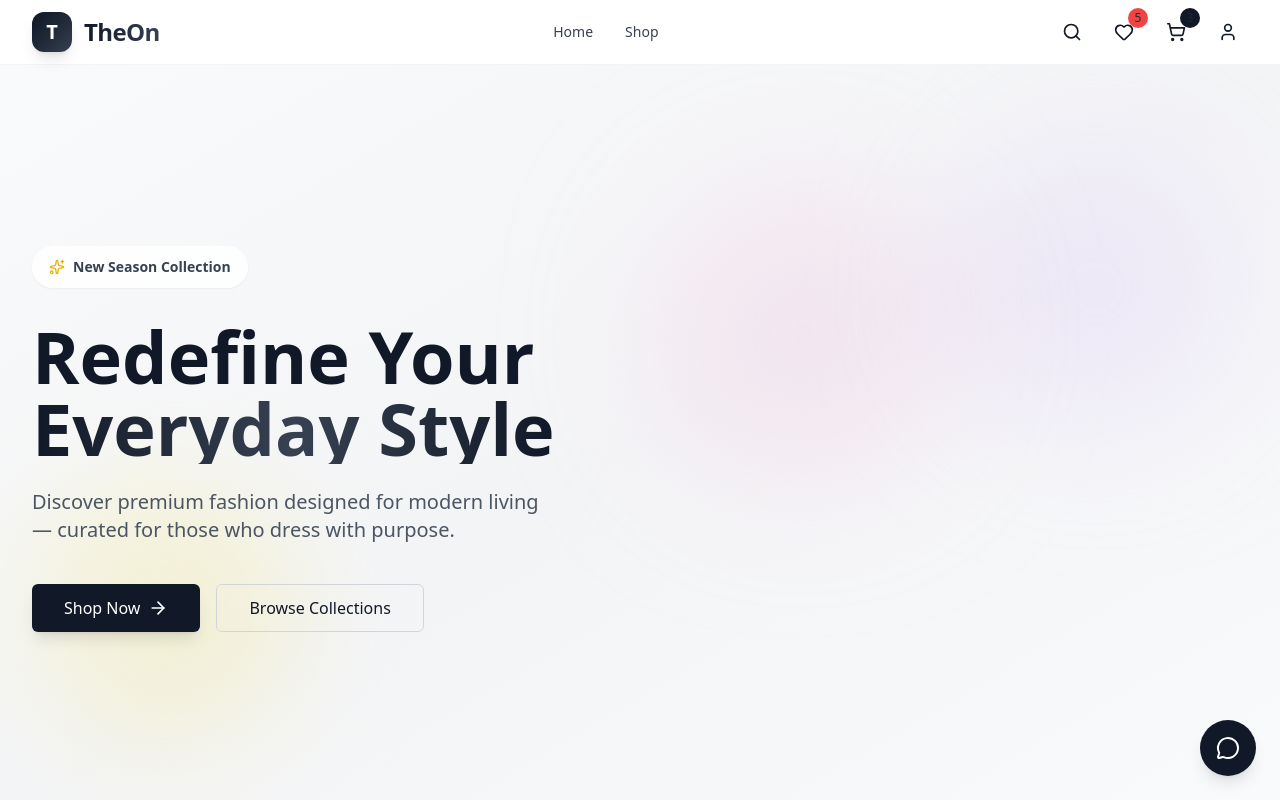
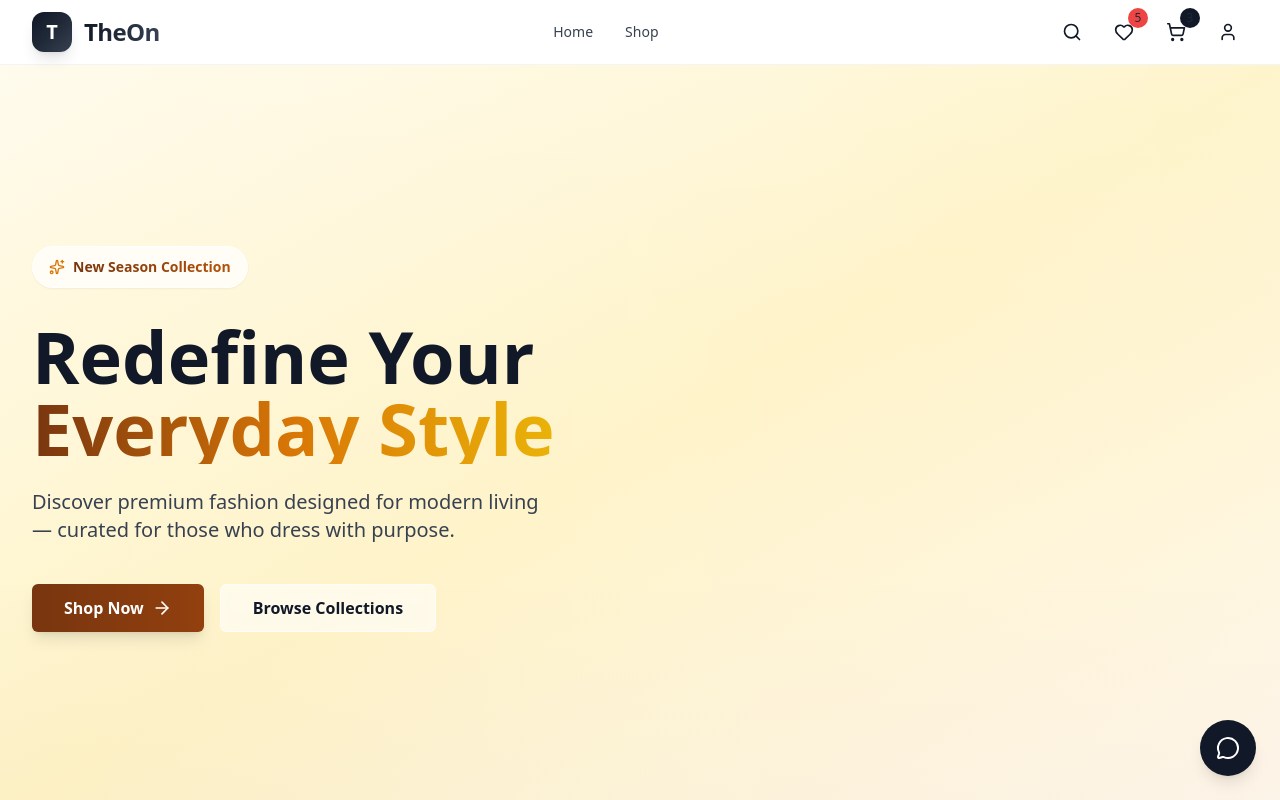
Before and after one commit to indrareddy15/theOn_u, a React (Vite) app: page / in a window 1280 px wide. Shown: the top 800 px of the page. Built offline with nearby package versions, Linux system fonts and the light colour scheme.

Commit message:
completionId: cgen-5eed95beae2649879a6ec89534fdb2f3
cgen-5eed95beae2649879a6ec89534fdb2f3

```diff
--- a/src/pages/Home.jsx
+++ b/src/pages/Home.jsx
@@ -43,36 +43,55 @@ export default function Home() {
 
   return (
     <div className="min-h-screen">
-      {/* Hero Section */}
-      <section className="relative h-[600px] md:h-[750px] bg-gradient-to-br from-gray-50 via-gray-100 to-gray-50 overflow-hidden">
-        <div className="absolute inset-0">
-          <div className="absolute top-20 right-10 w-72 h-72 bg-purple-200 rounded-full mix-blend-multiply filter blur-3xl opacity-30 animate-blob"></div>
-          <div className="absolute bottom-20 left-10 w-72 h-72 bg-yellow-200 rounded-full mix-blend-multiply filter blur-3xl opacity-30 animate-blob animation-delay-2000"></div>
-          <div className="absolute top-40 left-1/2 w-72 h-72 bg-pink-200 rounded-full mix-blend-multiply filter blur-3xl opacity-30 animate-blob animation-delay-4000"></div>
+      {/* Cinematic Luxury Hero Section */}
+      <section className="relative h-[600px] md:h-[750px] overflow-hidden bg-black">
+        {/* Background Gradient Layers - Cream & Gold Palette */}
+        <div className="absolute inset-0 bg-gradient-to-br from-amber-50 via-amber-100 to-orange-50"></div>
+
+        {/* Drifting Light - Animated Gold Glow */}
+        <div className="absolute inset-0 overflow-hidden">
+          <div className="absolute -top-1/2 -right-1/4 w-96 h-96 bg-gradient-radial from-yellow-200 to-transparent rounded-full mix-blend-lighten filter blur-3xl opacity-40 animate-drift"></div>
+          <div className="absolute -bottom-1/2 -left-1/4 w-80 h-80 bg-gradient-radial from-amber-200 to-transparent rounded-full mix-blend-lighten filter blur-3xl opacity-30 animate-drift-slow"></div>
         </div>
 
+        {/* Parallax Depth Layer - Subtle Moving Background */}
+        <div className="absolute inset-0 opacity-20">
+          <div className="absolute top-0 left-0 right-0 h-1/3 bg-gradient-to-b from-white/50 to-transparent animate-parallax-subtle"></div>
+          <div className="absolute bottom-0 left-0 right-0 h-1/3 bg-gradient-to-t from-amber-900/10 to-transparent animate-parallax-reverse"></div>
+        </div>
+
+        {/* Shimmer Glow Overlay */}
+        <div className="absolute inset-0 bg-gradient-to-r from-transparent via-white/10 to-transparent animate-shimmer-glow opacity-50 pointer-events-none"></div>
+
+        {/* Content Container */}
         <div className="relative max-w-7xl mx-auto px-4 sm:px-6 lg:px-8 h-full flex items-center">
-          <div className="max-w-2xl animate-fadeInDown">
-            <div className="inline-flex items-center gap-2 px-4 py-2.5 bg-white/80 backdrop-blur-sm rounded-full mb-8 shadow-sm hover:shadow-md transition-all duration-300 border border-white/50">
-              <Sparkles className="w-4 h-4 text-yellow-500" />
-              <span className="text-sm font-semibold text-gray-700">New Season Collection</span>
+          <div className="max-w-2xl animate-fadeInUp">
+            {/* Badge */}
+            <div className="inline-flex items-center gap-2 px-4 py-2.5 bg-white/70 backdrop-blur-md rounded-full mb-8 shadow-sm hover:shadow-md transition-all duration-300 border border-white/60 animate-float">
+              <Sparkles className="w-4 h-4 text-amber-600" />
+              <span className="text-sm font-semibold bg-gradient-to-r from-amber-900 to-amber-700 bg-clip-text text-transparent">New Season Collection</span>
             </div>
 
-            <h1 className="text-5xl md:text-7xl font-bold text-gray-900 mb-6 leading-tight">
-              Redefine Your
-              <span className="block bg-gradient-to-r from-gray-900 via-gray-700 to-gray-900 bg-clip-text text-transparent">
+            {/* Headline */}
+            <h1 className="text-5xl md:text-7xl font-bold mb-6 leading-tight">
+              <span className="block text-gray-900 animate-fadeInUp" style={{ animationDelay: '0.1s' }}>
+                Redefine Your
+              </span>
+              <span className="block bg-gradient-to-r from-amber-900 via-amber-600 to-yellow-500 bg-clip-text text-transparent animate-fadeInUp" style={{ animationDelay: '0.2s' }}>
                 Everyday Style
               </span>
             </h1>
 
-            <p className="text-lg md:text-xl text-gray-600 mb-10 max-w-lg leading-relaxed font-medium">
+            {/* Subheading */}
+            <p className="text-lg md:text-xl text-gray-700 mb-10 max-w-lg leading-relaxed font-medium animate-fadeInUp" style={{ animationDelay: '0.3s' }}>
               Discover premium fashion designed for modern living — curated for those who dress with purpose.
             </p>
 
-            <div className="flex flex-col sm:flex-row flex-wrap gap-4">
+            {/* CTA Buttons */}
+            <div className="flex flex-col sm:flex-row flex-wrap gap-4 animate-fadeInUp" style={{ animationDelay: '0.4s' }}>
               <Button
                 size="lg"
-                className="bg-gray-900 hover:bg-gray-800 text-white shadow-lg hover:shadow-xl transition-all duration-300 group rounded-lg"
+                className="bg-gradient-to-r from-amber-900 to-amber-800 hover:from-amber-800 hover:to-amber-700 text-white shadow-lg hover:shadow-xl transition-all duration-300 group rounded-lg font-semibold"
                 onClick={() => navigate(createPageUrl('Shop'))}
               >
                 Shop Now
@@ -81,7 +100,7 @@ export default function Home() {
               <Button
                 size="lg"
                 variant="outline"
-                className="rounded-lg hover:bg-gray-50 transition-all duration-300"
+                className="rounded-lg bg-white/60 hover:bg-white/80 border-white/50 text-gray-900 transition-all duration-300 font-semibold backdrop-blur-sm"
                 onClick={() => navigate(createPageUrl('Shop'))}
               >
                 Browse Collections
```
